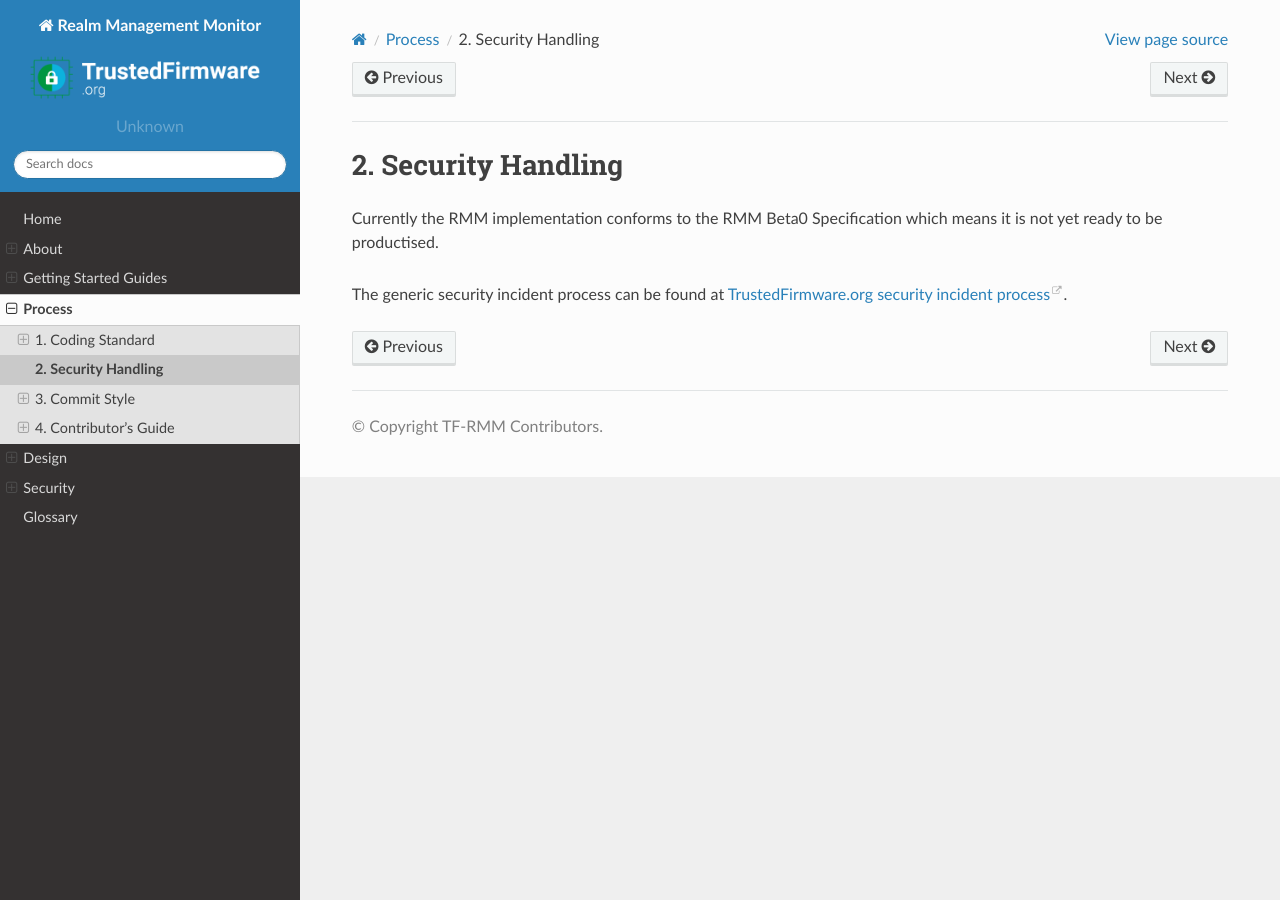
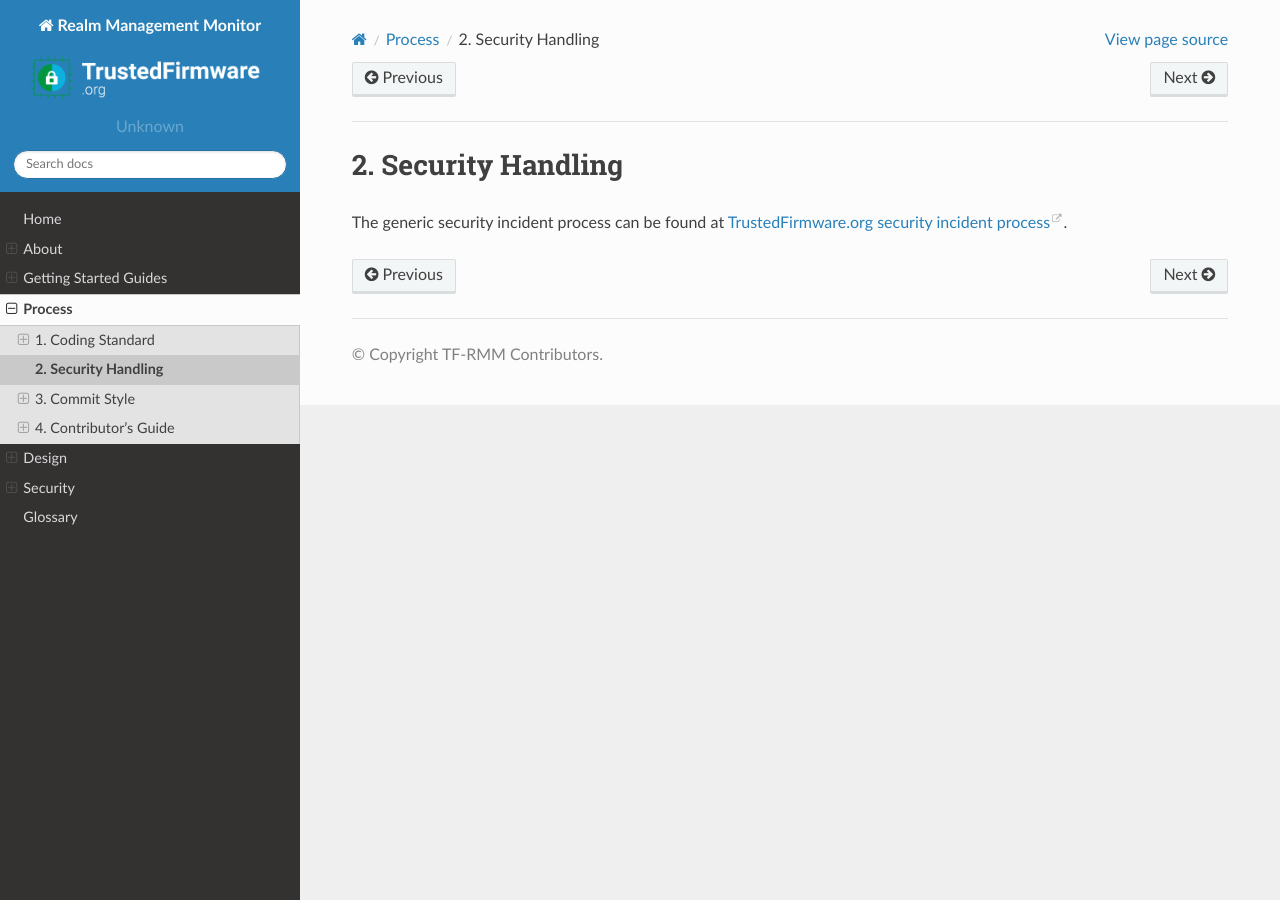
Before and after one commit to TF-RMM/tf-rmm, a Sphinx documentation site: the page built from docs/process/security.rst, in a window 1280 px wide. Built offline with Sphinx 7.4.7 and the Read the Docs theme 2.0.0, drawn with Linux system fonts in a browser that asks for light colours.

Commit message:
docs: update EAC5 spec URL in readme
The patch also removes statement about RMM being used
in a productization environment from security documentation.

Signed-off-by: Soby Mathew <soby.mathew@arm.com>
Change-Id: Icbf583220cca5a6f84673f449e8d336eb5757b76

```diff
--- a/docs/process/security.rst
+++ b/docs/process/security.rst
@@ -4,9 +4,6 @@
 Security Handling
 =================
 
-Currently the RMM implementation conforms to the RMM Beta0 Specification
-which means it is not yet ready to be productised.
-
 The generic security incident process can be found at
 `TrustedFirmware.org security incident process`_.
 
--- a/docs/readme.rst
+++ b/docs/readme.rst
@@ -107,7 +107,7 @@
 -----------------
 
 .. |Realm VM| image:: ./about/diagrams/cca_software_arch.png
-.. _Realm Management Monitor (RMM) Specification: https://developer.arm.com/documentation/den0137/1-0eac2/?lang=en
+.. _Realm Management Monitor (RMM) Specification: https://developer.arm.com/documentation/den0137/1-0eac5/?lang=en
 .. _Arm CCA: https://www.arm.com/architecture/security-features/arm-confidential-compute-architecture
 .. _Arm CCA Software Stack Guide: https://developer.arm.com/documentation/den0127/0100/Overview
 .. _TF-A: https://www.trustedfirmware.org/projects/tf-a/
```
